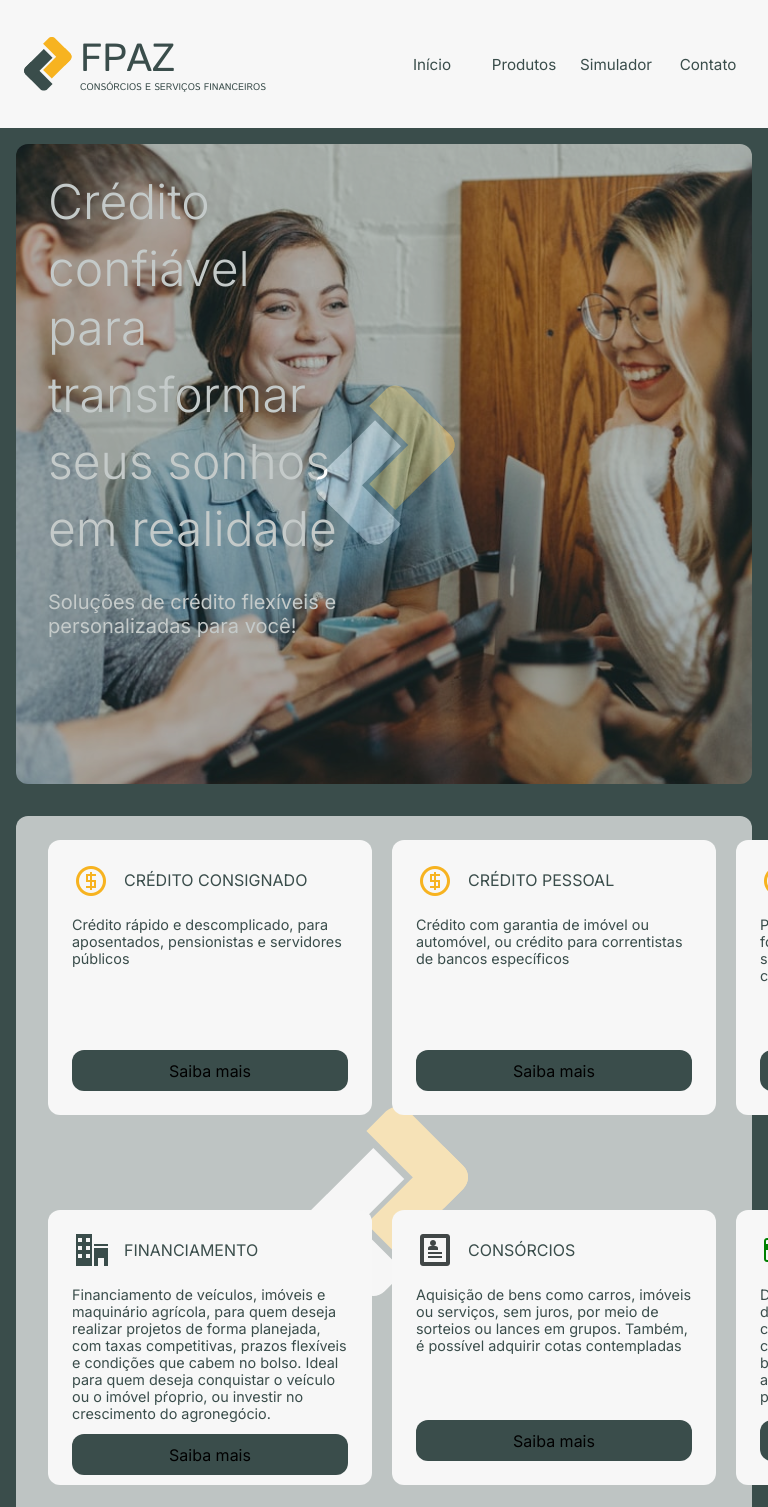
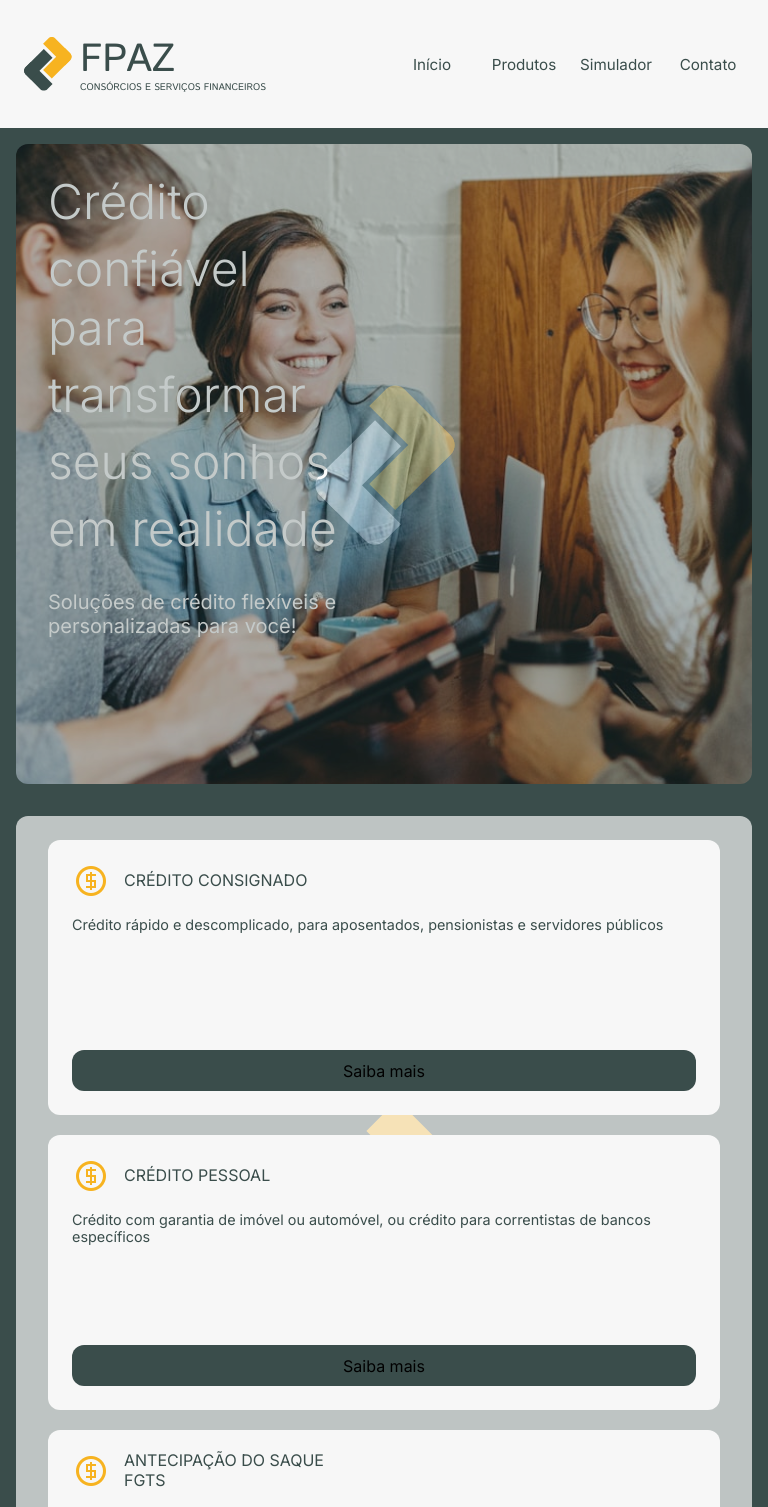
Before and after one commit to pedrovisani/landing-page-fpaz, a React (Vite) app: page / in a window 768 px wide. Shown: the top 1507 px of the page. Built offline with nearby package versions, Linux system fonts and the light colour scheme.

Commit message:
inclusao media queries products

```diff
--- a/src/sections/Products/Products.module.css
+++ b/src/sections/Products/Products.module.css
@@ -8,6 +8,7 @@
   display: grid;
   grid-template-columns: repeat(3, auto);
   grid-template-rows: repeat(2, auto);
+  overflow: scroll;
 }
 .products-content:nth-child(1) {
   animation: gentle-appear linear 500ms normal;
@@ -36,6 +37,7 @@
   border-radius: 12px;
   padding: 24px;
   max-height: 17.2rem;
+  min-width: 100%;
 }
 .products-content:hover {
   transition: all 0.3s ease-in-out;
@@ -147,9 +149,29 @@
   }
 }
 
+@media (max-width: 1100px) {
+  .products {
+    display: grid;
+    grid-template-columns: repeat(2, auto);
+    grid-template-rows: repeat(3, auto);
+  }
+}
 @media (max-width: 800px) {
+  .products {
+    display: grid;
+    grid-template-columns: repeat(1, auto);
+    grid-template-rows: repeat(6, auto);
+  }
+}
+
+@media (min-width: 1400px) {
   .product-details-description {
     max-height: 64rem;
+  }
+}
+@media (min-width: 440px) {
+  .product-details-description {
+    max-height: 5rem;
   }
 }
 @media (max-width: 490px) {
```
